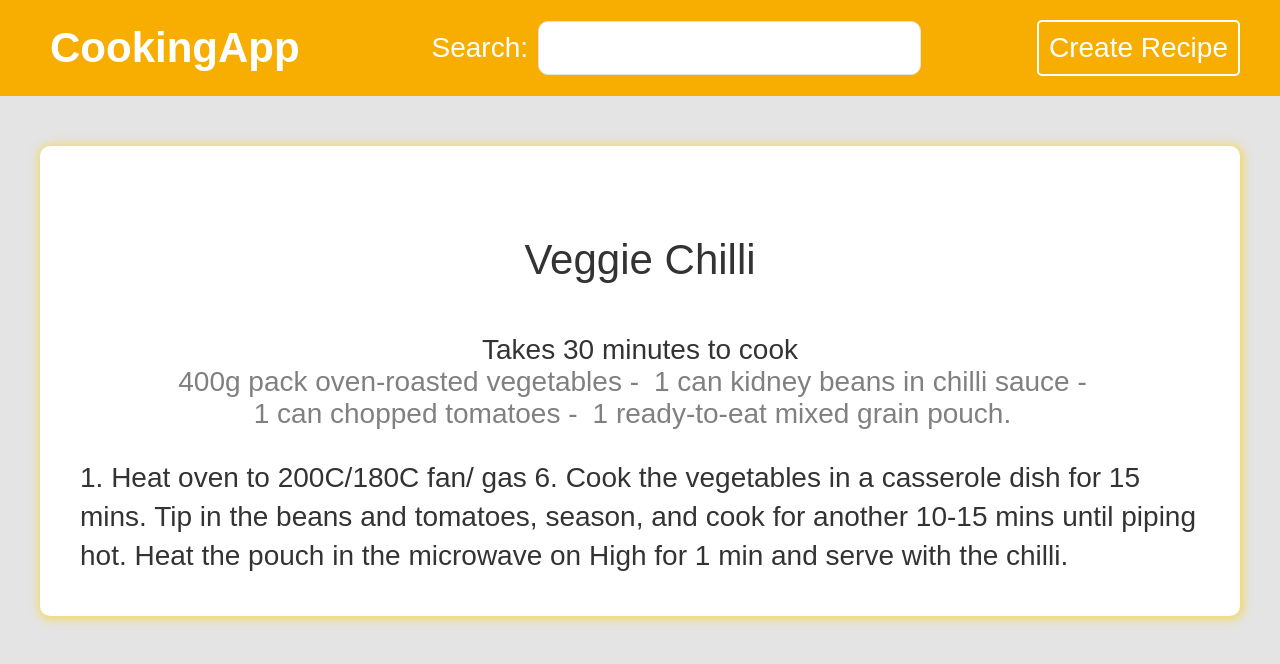
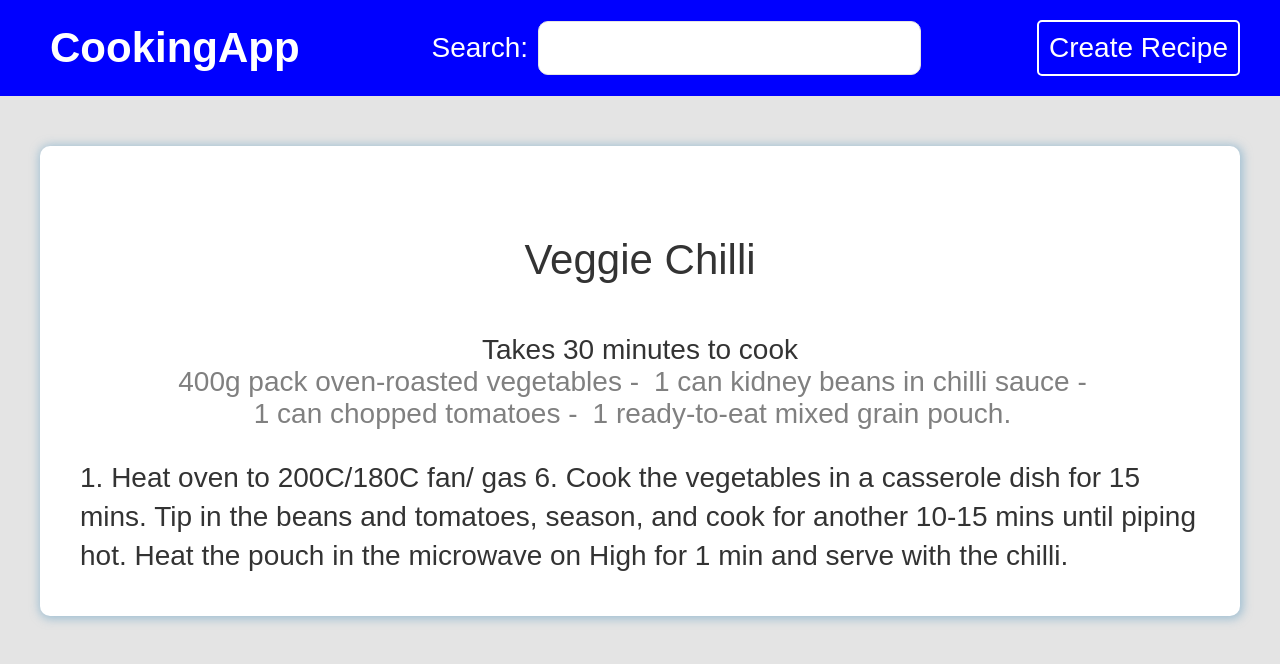
Before and after one commit to Titi923/react-cooking-recipe-app, a React (Create React App) app: page /recipes/1 in a window 1280 px wide. Shown: the top 664 px of the page. Built offline with nearby package versions, Linux system fonts and the light colour scheme; data requests are answered from the project's data file; a web font is replaced by a local one.

Commit message:
Creating a custom context hook

```diff
--- a/src/components/Navbar.js
+++ b/src/components/Navbar.js
@@ -1,6 +1,5 @@
 import { Link } from 'react-router-dom';
-import { useContext } from 'react';
-import { ThemeContext } from '../context/ThemeContext';
+import { useTheme } from '../hooks/useTheme';
 
 // styles
 import './Navbar.css';
@@ -9,10 +8,10 @@ import './Navbar.css';
 import Searchbar from "../components/Searchbar"
 
 export default function Navbar() {
-  const { color } = useContext(ThemeContext);
+  const { color } = useTheme();
 
   return (
-    <div className="navbar" style={{background: color}}>
+    <div className="navbar" >
       <nav>
         <Link to="/" className='logo'><h1>CookingApp</h1></Link>
         <Searchbar />
--- a/src/context/ThemeContext.js
+++ b/src/context/ThemeContext.js
@@ -1,10 +1,9 @@
-import { createContext } from "react"
+import { createContext, useReducer } from "react"
 
 export const ThemeContext = createContext()
 
 export function ThemeProvider({ children }) {
 
-  // custom logic
 
   return (
     <ThemeContext.Provider value={{ color: "#f8ae00" }}>
--- /dev/null
+++ b/src/hooks/useTheme.js
@@ -0,0 +1,12 @@
+import { useContext } from 'react';
+import { ThemeContext } from '../context/ThemeContext';
+
+export const useTheme = () => {
+  const context = useContext(ThemeContext);
+
+  if (context === undefined) {
+    throw new Error("useTheme() must be used inside a ThemeProvider")
+  }
+
+  return context;
+};
--- a/src/pages/recipe/Recipe.css
+++ b/src/pages/recipe/Recipe.css
@@ -6,7 +6,7 @@
   padding: 40px;
   box-sizing: border-box;
   border-radius: 10px;
-  box-shadow: 1px 1px 10px 2px #ffd00099;
+  box-shadow: 1px 1px 10px 2px #73a7c799;
 }
 
 .recipe ul {
```
